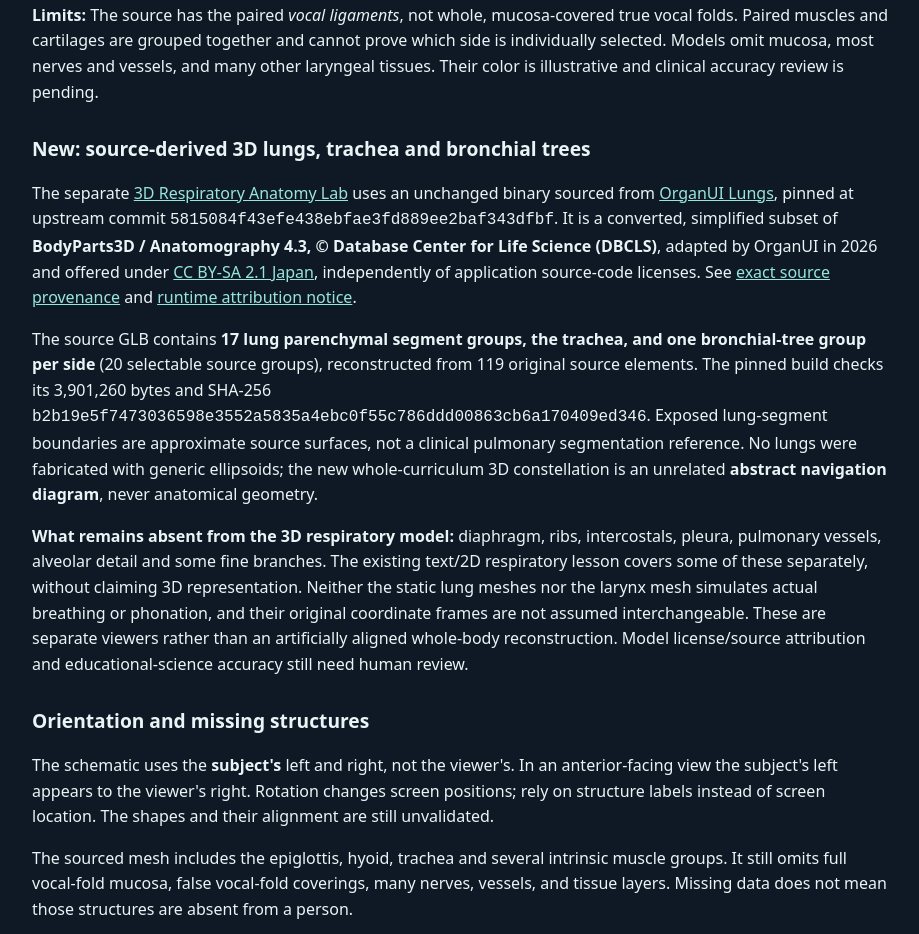
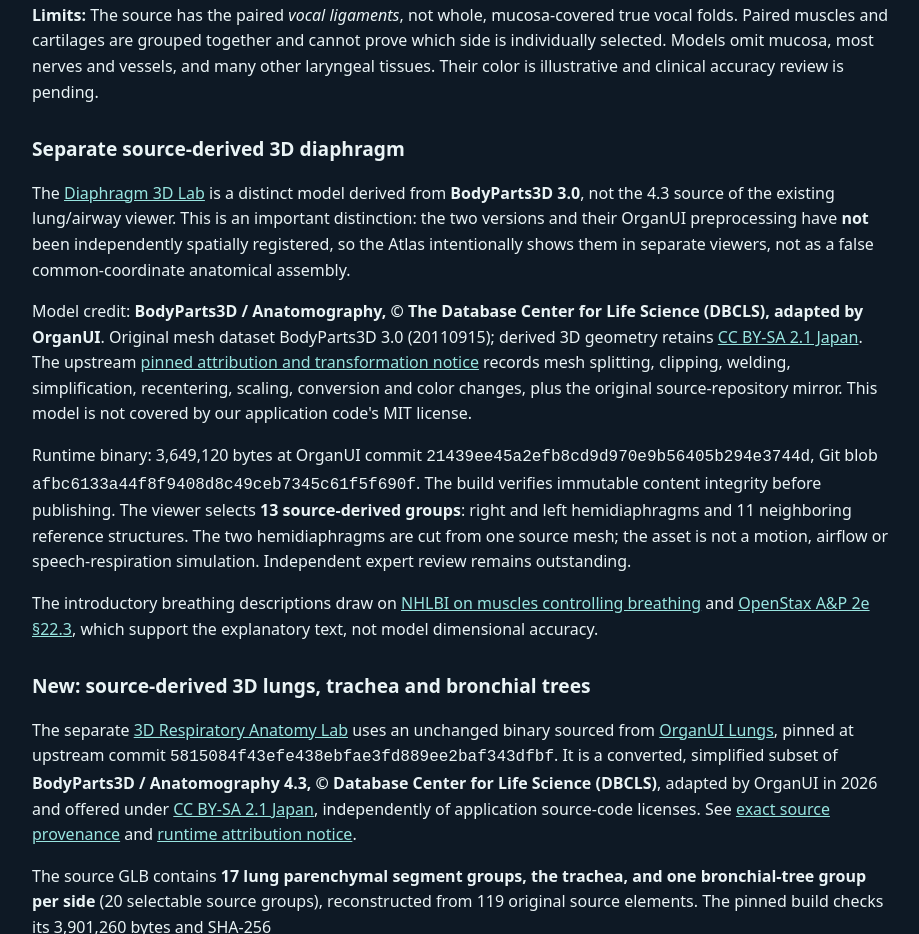
Before and after one commit to jimedusot-beep/3D-vision, a website built with Vite: page ANATOMY/SLP/about.html in a window 1280 px wide. Shown: the part 1040-1974 px from the top of the page, without its empty margins (178-1097 px from the left). Built offline with nearby package versions, Linux system fonts and the light colour scheme.

Commit message:
docs(slp): disclose diaphragm 3.0 licensing, transformations and coordinates on evidence page

```diff
--- a/ANATOMY/SLP/about.html
+++ b/ANATOMY/SLP/about.html
@@ -26,6 +26,11 @@
 <p>Model digest: <code>d07598a36e0177c0a1c87c28df145500d3e1766a9f02b58d003bd85e775202df</code>.</p>
 <p>Original full <a href="https://github.com/organui/larynx-3d/blob/main/docs/MODEL_PROVENANCE.md" rel="noopener noreferrer" target="_blank">source-to-mesh mapping and provenance</a> and <a href="https://github.com/organui/larynx-3d/blob/main/public/models/ATTRIBUTION.md" rel="noopener noreferrer" target="_blank">required credit and modification notice</a>.</p>
 <p><strong>Limits:</strong> The source has the paired <em>vocal ligaments</em>, not whole, mucosa-covered true vocal folds. Paired muscles and cartilages are grouped together and cannot prove which side is individually selected. Models omit mucosa, most nerves and vessels, and many other laryngeal tissues. Their color is illustrative and clinical accuracy review is pending.</p>
+<h2>Separate source-derived 3D diaphragm</h2>
+<p>The <a href="./diaphragm.html">Diaphragm 3D Lab</a> is a distinct model derived from <strong>BodyParts3D 3.0</strong>, not the 4.3 source of the existing lung/airway viewer. This is an important distinction: the two versions and their OrganUI preprocessing have <strong>not</strong> been independently spatially registered, so the Atlas intentionally shows them in separate viewers, not as a false common-coordinate anatomical assembly.</p>
+<p>Model credit: <strong>BodyParts3D / Anatomography, © The Database Center for Life Science (DBCLS), adapted by OrganUI</strong>. Original mesh dataset BodyParts3D 3.0 (20110915); derived 3D geometry retains <a href="https://creativecommons.org/licenses/by-sa/2.1/jp/deed.en" target="_blank" rel="noopener noreferrer">CC BY-SA 2.1 Japan</a>. The upstream <a href="https://github.com/organui/organui/blob/21439ee45a2efb8cd9d970e9b56405b294e3744d/apps/web/public/models/diaphragm.ATTRIBUTION.md" target="_blank" rel="noopener noreferrer">pinned attribution and transformation notice</a> records mesh splitting, clipping, welding, simplification, recentering, scaling, conversion and color changes, plus the original source-repository mirror. This model is not covered by our application code's MIT license.</p>
+<p>Runtime binary: 3,649,120 bytes at OrganUI commit <code>21439ee45a2efb8cd9d970e9b56405b294e3744d</code>, Git blob <code>afbc6133a44f8f9408d8c49ceb7345c61f5f690f</code>. The build verifies immutable content integrity before publishing. The viewer selects <strong>13 source-derived groups</strong>: right and left hemidiaphragms and 11 neighboring reference structures. The two hemidiaphragms are cut from one source mesh; the asset is not a motion, airflow or speech-respiration simulation. Independent expert review remains outstanding.</p>
+<p>The introductory breathing descriptions draw on <a href="https://www.nhlbi.nih.gov/health/lungs/body-controls-breathing" target="_blank" rel="noopener noreferrer">NHLBI on muscles controlling breathing</a> and <a href="https://openstax.org/books/anatomy-and-physiology-2e/pages/22-3-the-process-of-breathing" target="_blank" rel="noopener noreferrer">OpenStax A&amp;P 2e §22.3</a>, which support the explanatory text, not model dimensional accuracy.</p>
 <h2>New: source-derived 3D lungs, trachea and bronchial trees</h2>
 <p>The separate <a href="./lungs.html">3D Respiratory Anatomy Lab</a> uses an unchanged binary sourced from <a href="https://github.com/organui/lungs-3d" target="_blank" rel="noopener noreferrer">OrganUI Lungs</a>, pinned at upstream commit <code>5815084f43efe438ebfae3fd889ee2baf343dfbf</code>. It is a converted, simplified subset of <strong>BodyParts3D / Anatomography 4.3, © Database Center for Life Science (DBCLS)</strong>, adapted by OrganUI in 2026 and offered under <a href="https://creativecommons.org/licenses/by-sa/2.1/jp/deed.en" rel="noopener noreferrer" target="_blank">CC BY-SA 2.1 Japan</a>, independently of application source-code licenses. See <a href="https://github.com/organui/lungs-3d/blob/5815084f43efe438ebfae3fd889ee2baf343dfbf/docs/MODEL_PROVENANCE.md" target="_blank" rel="noopener noreferrer">exact source provenance</a> and <a href="https://github.com/organui/lungs-3d/blob/5815084f43efe438ebfae3fd889ee2baf343dfbf/public/models/LICENSE.txt" target="_blank" rel="noopener noreferrer">runtime attribution notice</a>.</p>
 <p>The source GLB contains <strong>17 lung parenchymal segment groups, the trachea, and one bronchial-tree group per side</strong> (20 selectable source groups), reconstructed from 119 original source elements. The pinned build checks its 3,901,260 bytes and SHA-256 <code>b2b19e5f7473036598e3552a5835a4ebc0f55c786ddd00863cb6a170409ed346</code>. Exposed lung-segment boundaries are approximate source surfaces, not a clinical pulmonary segmentation reference. No lungs were fabricated with generic ellipsoids; the new whole-curriculum 3D constellation is an unrelated <strong>abstract navigation diagram</strong>, never anatomical geometry.</p>
```
